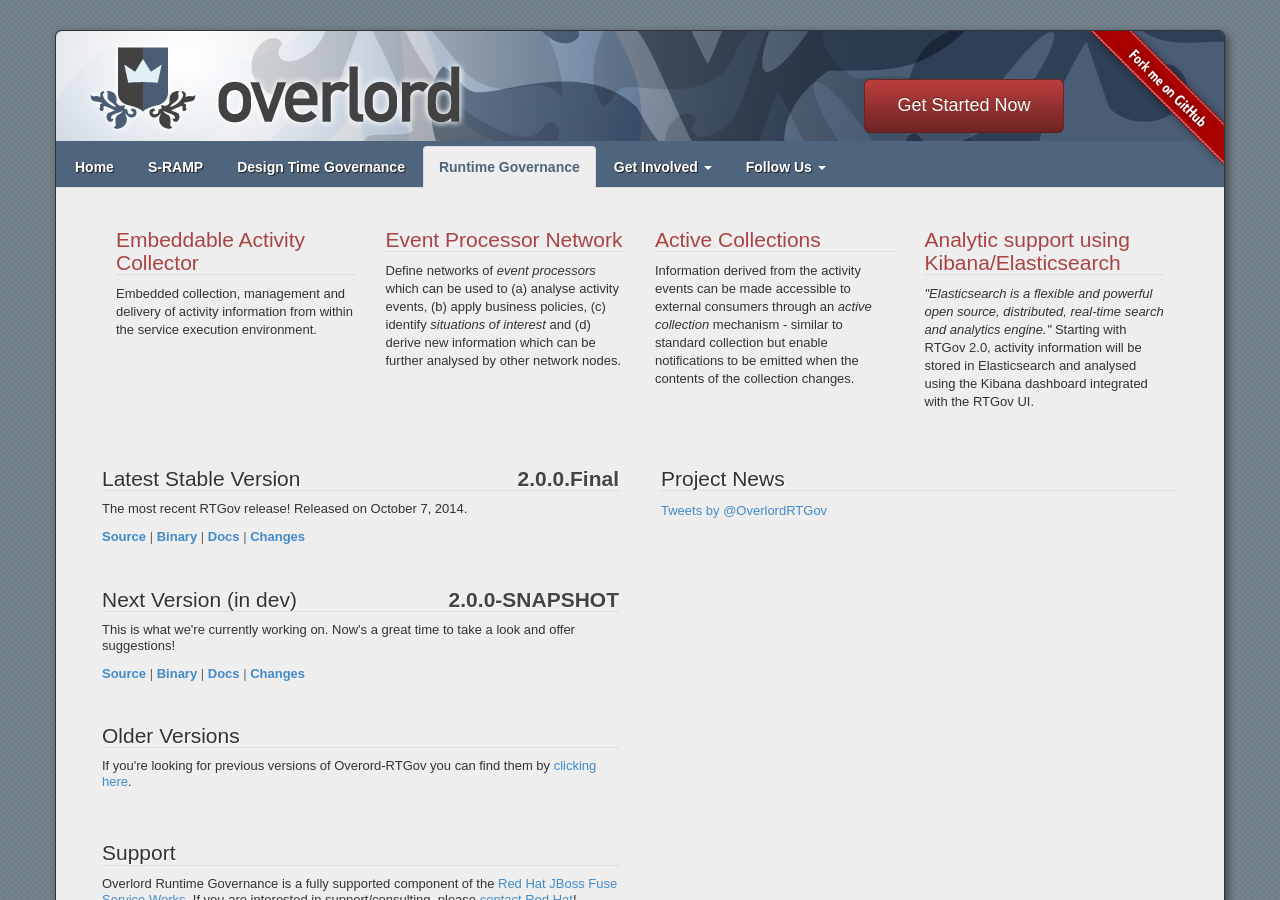
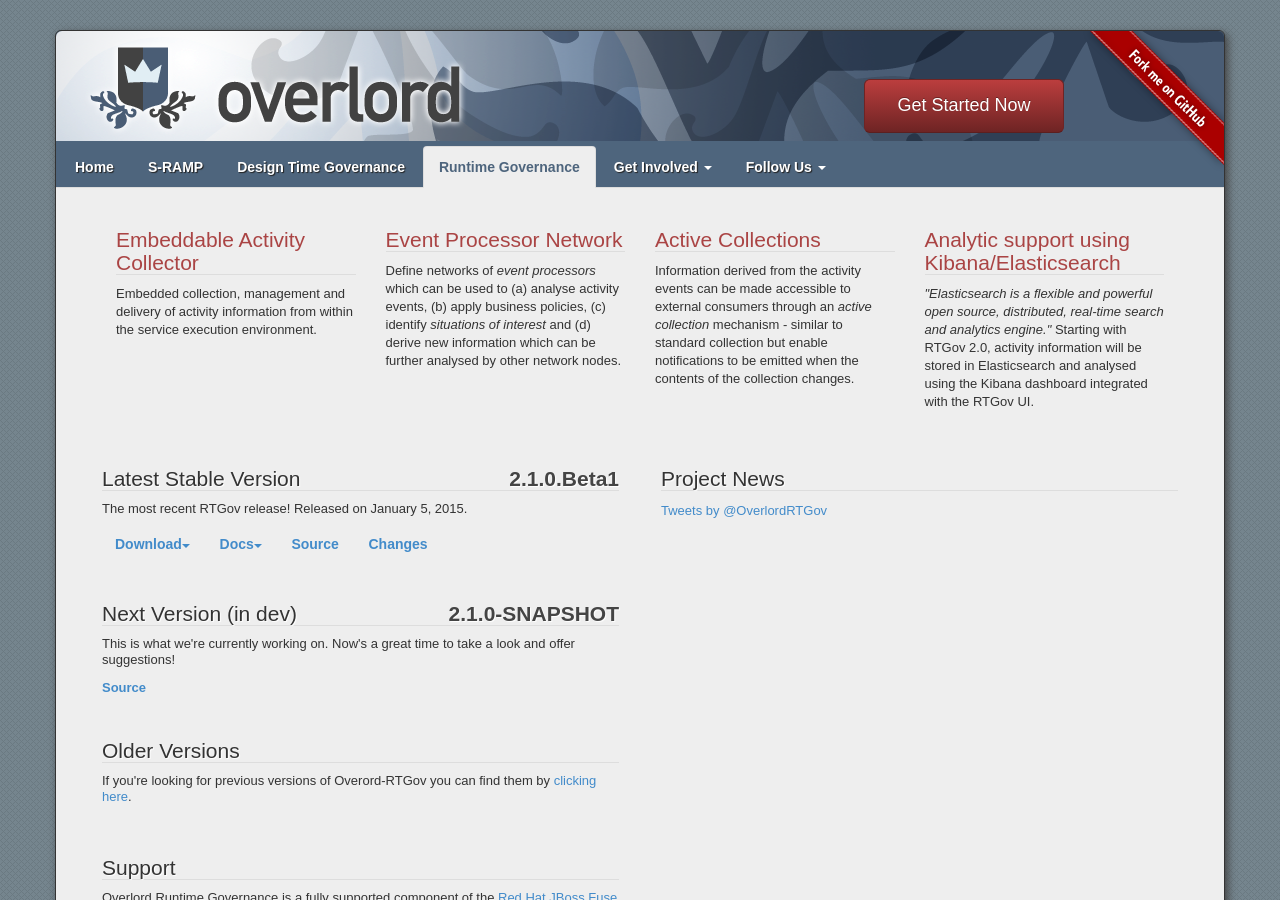
Before and after one commit to Governance/Governance.github.io, a Jekyll site: the page built from rtgov/index.html, in a window 1280 px wide and 900 px high. Built offline with Jekyll 4.4.1, drawn with Linux system fonts in a browser that asks for light colours; comment, search, counter and statistics services are not loaded.

Commit message:
Update rtgov page to include 2.1.0.Beta1 release

```diff
--- a/rtgov/index.html
+++ b/rtgov/index.html
@@ -36,23 +36,36 @@
             <!-- Left side -->
             <div class="col-lg-6">
               <div class="citem">
-                <h3>Latest Stable Version <span class="version pull-right hide-480">2.0.0.Final</span></h3>
-                <p>The most recent RTGov release! Released on October 7, 2014.</p>
+                <h3>Latest Stable Version <span class="version pull-right hide-480">2.1.0.Beta1</span></h3>
+                <p>The most recent RTGov release! Released on January 5, 2015.</p>
                 <div class="links">
-                  <a href="https://github.com/Governance/rtgov/tree/2.0.0.Final">Source</a> |
-                  <a href="http://downloads.jboss.org/overlord/rtgov/overlord-rtgov-2.0.0.Final.zip">Binary</a> |
-                  <a href="http://docs.jboss.org/overlord/rtgov/2.0.0.Final">Docs</a> |
-                  <a href="http://red.ht/1mJDJ0V">Changes</a>
+                    <div class="btn-group">
+                      <button type="button" class="btn btn-default btn-link dropdown-toggle" data-toggle="dropdown" aria-expanded="false"><b>Download</b><span class="caret"></span>
+                      </button>
+                      <ul class="dropdown-menu" role="menu">
+                        <li><a href="http://downloads.jboss.org/overlord/rtgov/overlord-rtgov-dist-all-wildfly8-2.1.0.Beta1.zip">Wildfly 8 (All)</a></li>
+                        <li><a href="http://downloads.jboss.org/overlord/rtgov/overlord-rtgov-dist-client-wildfly8-2.1.0.Beta1.zip">Wildfly 8 (Client Only)</a></li>
+                      </ul>
+                    </div>
+                    <div class="btn-group">
+                      <button type="button" class="btn btn-default btn-link dropdown-toggle" data-toggle="dropdown" aria-expanded="false"><b>Docs</b><span class="caret"></span>
+                      </button>
+                      <ul class="dropdown-menu" role="menu">
+                        <li><a href="http://docs.jboss.org/overlord/rtgov/2.1.0.Beta1/userguide/html">User Guide</a></li>
+                        <li><a href="http://docs.jboss.org/overlord/rtgov/2.1.0.Beta1/developerguide/html">Developer Guide</a></li>
+                        <li><a href="http://docs.jboss.org/overlord/rtgov/2.1.0.Beta1/javadoc">Javadoc</a></li>
+                        <li><a href="http://docs.jboss.org/overlord/rtgov/2.1.0.Beta1/restapi">REST API</a></li>
+                      </ul>
+                    </div>
+                    <a class="btn" href="https://github.com/Governance/rtgov/tree/2.1.0.Beta1">Source</a>
+                    <a class="btn" href="http://red.ht/1Ff4BWh">Changes</a>
                 </div>
               </div>
               <div class="citem">
-                <h3>Next Version (in dev) <span class="version pull-right hide-480">2.0.0-SNAPSHOT</span></h3>
+                <h3>Next Version (in dev) <span class="version pull-right hide-480">2.1.0-SNAPSHOT</span></h3>
                 <p>This is what we're currently working on.  Now's a great time to take a look and offer suggestions!</p>
                 <div class="links">
-                  <a href="https://github.com/Governance/rtgov">Source</a> |
-                  <a href="https://repository.jboss.org/nexus/content/repositories/snapshots/org/overlord/rtgov/distribution/2.0.0-SNAPSHOT/">Binary</a> |
-                  <a href="https://github.com/Governance/rtgov/wiki">Docs</a> |
-                  <a href="http://red.ht/1mJDJ0V">Changes</a>
+                  <a href="https://github.com/Governance/rtgov">Source</a>
                 </div>
               </div>
               <div class="citem">
```
Also changed, not shown: rtgov/versions.html (+10 -2 lines).
